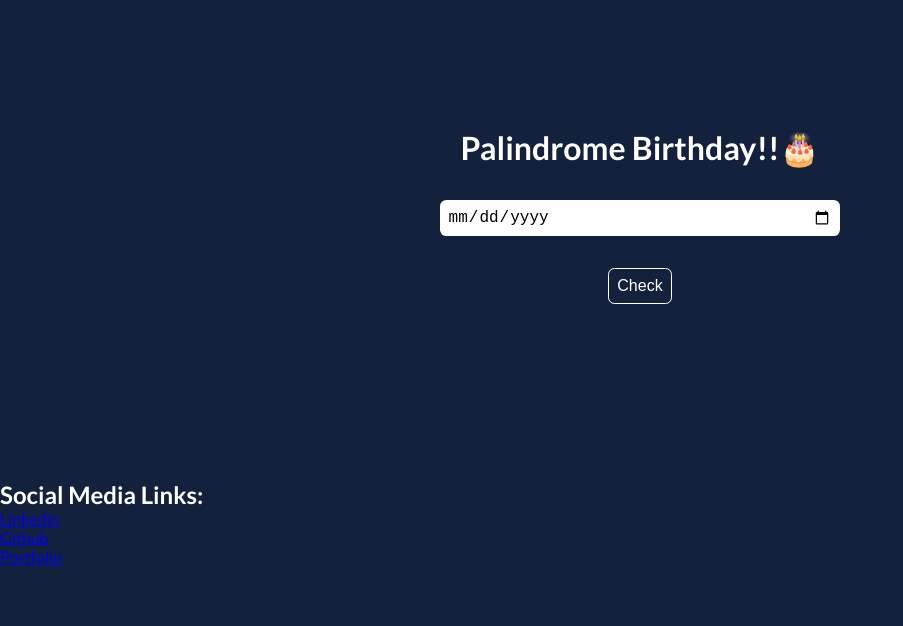
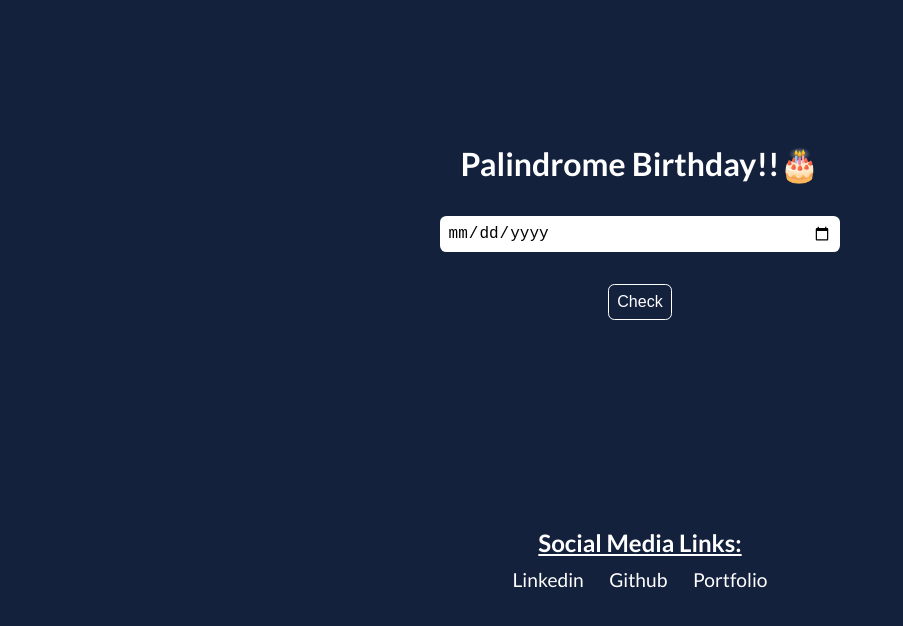
Before and after one commit to prajapati-priyanka/birthday-palindrome-check, a plain HTML site: page index.html in a window 1280 px wide. Shown: the whole page, without its empty margins (0-903 px from the left). Drawn offline with Linux system fonts and the light colour scheme.

Commit message:
style:  footer styling done

```diff
--- a/style.css
+++ b/style.css
@@ -11,7 +11,7 @@ body {
 }
 .container {
   max-width: 700px;
-  margin: 6rem auto;
+  margin: 7rem auto;
   text-align: center;
   padding: 1rem;
 }
@@ -54,3 +54,24 @@ img {
   font-size: 1.2rem;
   margin: 1rem auto;
 }
+footer {
+  /* background-color: #f77f0030; */
+  margin: 0 auto;
+  text-align: center;
+  padding: 1rem;
+
+}
+footer h2 {
+  text-decoration: underline;
+}
+.footer-link {
+  list-style-type: none;
+  display: inline-block;
+  padding: 0.7rem;
+  font-size: 1rem;
+}
+.footer-link a {
+  text-decoration: none;
+  font-size: 1.2rem;
+  color: white;
+}
```
